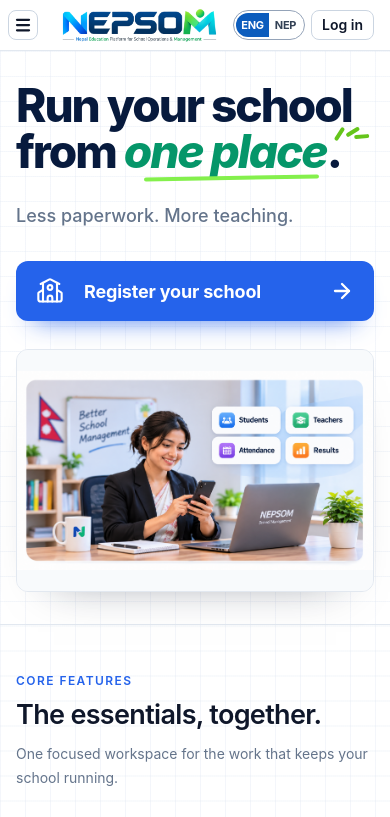
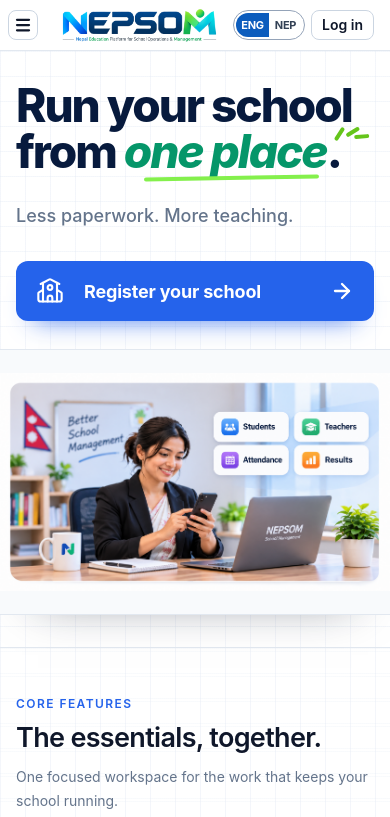
Before and after one commit to basantathapa7495/snap-main, a Next.js app: page / in a window 390 px wide. Shown: the top 817 px of the page. Built offline with nearby package versions, Linux system fonts and the light colour scheme.

Commit message:
Make mobile hero image edge to edge

```diff
--- a/app/page.tsx
+++ b/app/page.tsx
@@ -149,7 +149,7 @@ export default function HomePage() {
                 <ArrowRight className="ml-auto h-6 w-6 shrink-0 sm:h-7 sm:w-7" strokeWidth={2.3} aria-hidden="true" />
               </Link>
 
-              <figure className={`${styles.heroFrame} mt-7 w-full max-w-[920px] overflow-hidden rounded-xl border border-[#E2E8F0] bg-[#F8FAFC]`}>
+              <figure className={`${styles.heroFrame} -mx-4 mt-7 w-[calc(100%+2rem)] max-w-none overflow-hidden border-y border-[#E2E8F0] bg-[#F8FAFC] sm:mx-0 sm:w-full sm:max-w-[920px] sm:rounded-xl sm:border`}>
                 <div className={styles.heroPhoto}>
                   <Image
                     src="/hero-img.png"
```
